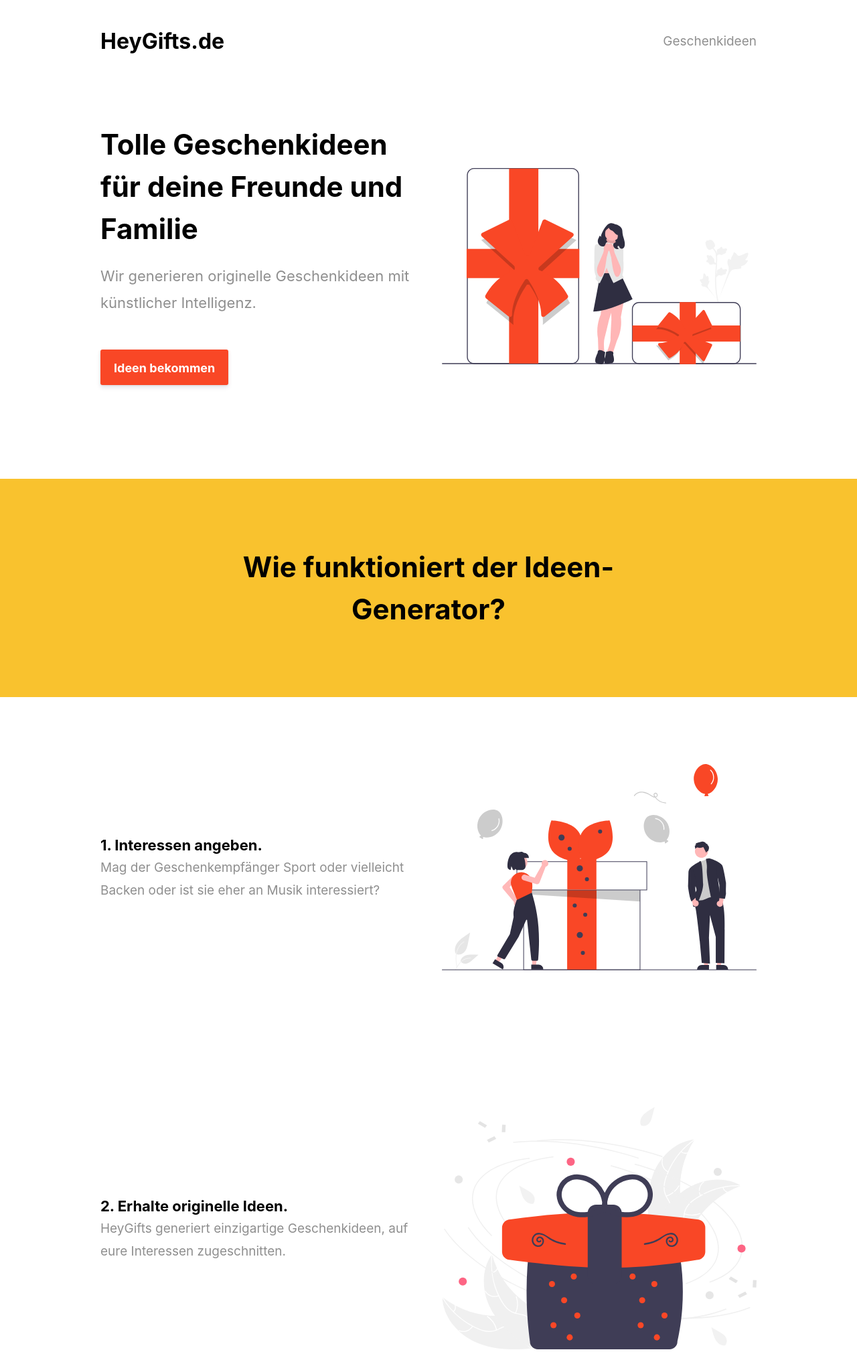
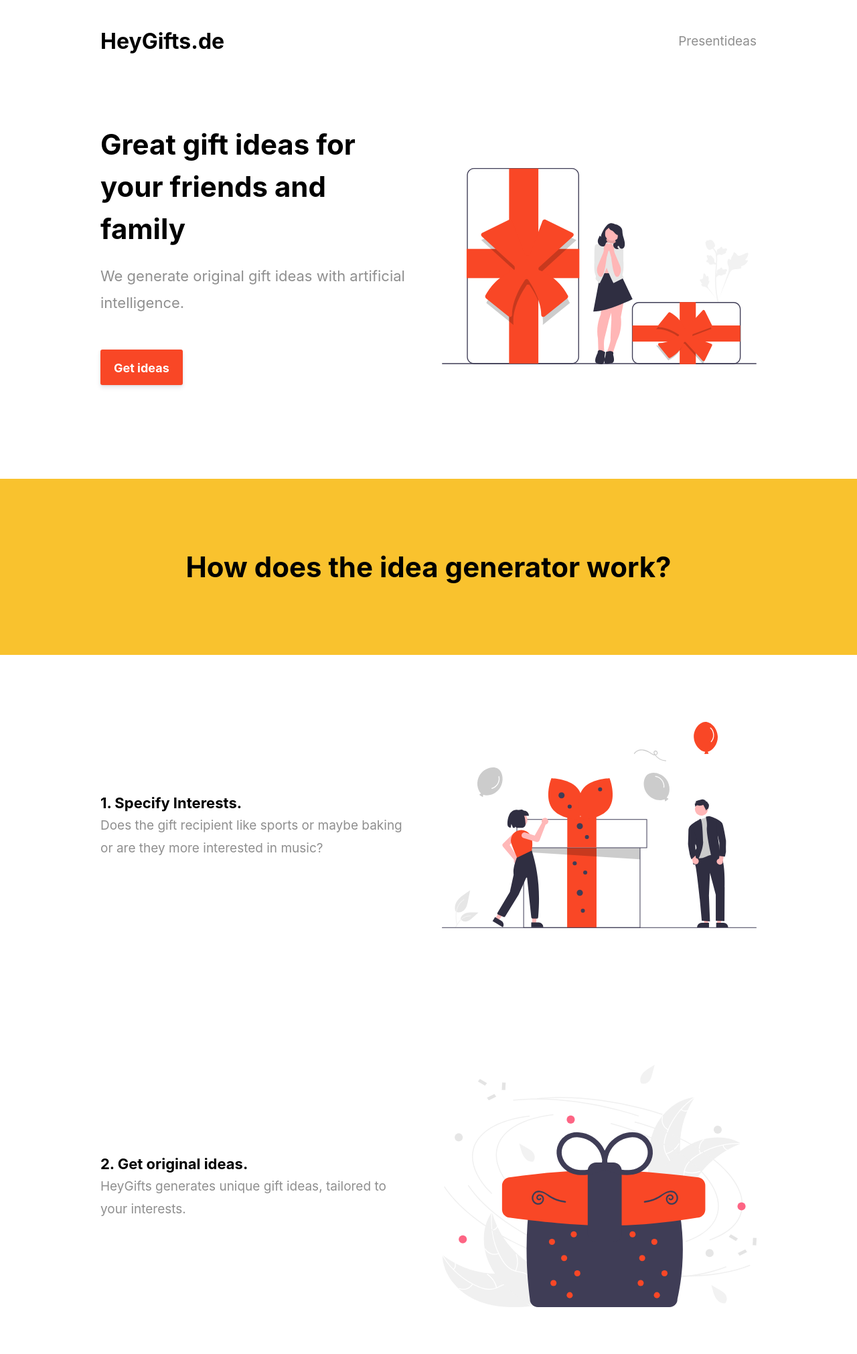
Before and after one commit to finnstue/heygifts, a plain HTML site: page index.html in a window 1280 px wide. Shown: the top 2022 px of the page at 67% size. Drawn offline with Linux system fonts and the light colour scheme.

Commit message:
to english

```diff
--- a/index.html
+++ b/index.html
@@ -144,7 +144,7 @@
         <div class="container-lrg">
           <div class="flex col-12 spread">
             <a href="/" class="logo primary-color logo">HeyGifts.de</a>
-            <a href="https://app.heygifts.de" class="nav-link secondary-color">Geschenkideen</a>
+            <a href="https://app.heygifts.de" class="nav-link secondary-color">Presentideas</a>
             </nav>
           </div>
         </div>
@@ -152,11 +152,11 @@
       <section class="section">
         <div class="container-lrg flex mobile-text-center">
           <div class="flex flex-column col-6 center-vertical mb40">
-            <h1 class="heading primary-color">Tolle Geschenkideen für deine Freunde und Familie</h1>
-            <h2 class="subheading secondary-color mt20">Wir generieren originelle Geschenkideen mit künstlicher Intelligenz.</h2>
+            <h1 class="heading primary-color">Great gift ideas for your friends and family</h1>
+            <h2 class="subheading secondary-color mt20">We generate original gift ideas with artificial intelligence.</h2>
             <div class="mt40">
               <a href="https://app.heygifts.de" class="button mobile-text-center mt10 buttonred mobile-text-center">
-                <span>Ideen bekommen</span>
+                <span>Get ideas</span>
               </a>
             </div>
           </div>
@@ -173,15 +173,15 @@
     <section id="feature-1" class="section yellow">
       <div class="container">
         <div class="col-12 text-center flex flex-column center-horizontal">
-          <h3 class="heading yellow">Wie funktioniert der Ideen-Generator?</h3>
+          <h3 class="heading yellow">How does the idea generator work?</h3>
         </div>
       </div>
     </section>
     <section id="feature-2" class="section blue-white">
       <div class="container-lrg flex">
         <div class="flex col-6 flex-column center-vertical">
-          <h3 class="bold primary-color">1. Interessen angeben.</h3>
-          <p class="paragraph secondary-color">Mag der Geschenkempfänger Sport oder vielleicht Backen oder ist sie eher an Musik interessiert?</p>
+          <h3 class="bold primary-color">1. Specify Interests.</h3>
+          <p class="paragraph secondary-color">Does the gift recipient like sports or maybe baking or are they more interested in music?</p>
         </div>
         <div class="col-6 flex center-horizontal center-vertical">
           <div class="launchaco-builder-hoverable">
@@ -195,8 +195,8 @@
     <section id="feature-3" class="section blue-white">
       <div class="container-lrg flex">
         <div class="flex col-6 flex-column center-vertical">
-          <h3 class="bold primary-color">2. Erhalte originelle Ideen.</h3>
-          <p class="paragraph secondary-color">HeyGifts generiert einzigartige Geschenkideen, auf eure Interessen zugeschnitten.</p>
+          <h3 class="bold primary-color">2. Get original ideas.</h3>
+          <p class="paragraph secondary-color">HeyGifts generates unique gift ideas, tailored to your interests.</p>
         </div>
         <div class="col-6 flex center-horizontal center-vertical">
           <div class="launchaco-builder-hoverable">
@@ -210,8 +210,8 @@
     <section id="feature-4" class="section blue-white">
       <div class="container-lrg flex">
         <div class="flex col-6 flex-column center-vertical">
-          <h3 class="bold primary-color">3. Auf Amazon ansehen.</h3>
-          <p class="paragraph secondary-color">Sieh dir die Geschenke im Detail auf Amazon an.</p>
+          <h3 class="bold primary-color">3. View on Amazon.</h3>
+          <p class="paragraph secondary-color">See the gifts in detail on Amazon.</p>
         </div>
         <div class="col-6 flex center-horizontal center-vertical">
           <div class="launchaco-builder-hoverable">
@@ -225,8 +225,8 @@
     <section id="feature-5" class="section blue-white">
       <div class="container-lrg flex">
         <div class="flex col-6 flex-column center-vertical">
-          <h3 class="bold primary-color">4. Geschenke kaufen.</h3>
-          <p class="paragraph secondary-color">Und sich entspannt auf Weihnachten freuen.</p>
+          <h3 class="bold primary-color">4. Buy Presents.</h3>
+          <p class="paragraph secondary-color">And look forward to Christmas.</p>
         </div>
         <div class="col-6 flex center-horizontal center-vertical">
           <div class="launchaco-builder-hoverable">
@@ -240,18 +240,18 @@
     <section class="section yellow">
       <div class="container text-center">
         <div class="col-12">
-          <h4 class="heading primary-color">Mit HeyGifts findest du die perfekten Geschenkideen</h4>
-          <p class="paragraph mt20 secondary-color">Jetzt Geschenkideen sammeln und Weihnachten genießen</p>
+          <h4 class="heading primary-color">With HeyGifts you will find the perfect gift ideas</h4>
+          <p class="paragraph mt20 secondary-color">Get gift ideas now and enjoy Christmas</p>
           <div class="mt20">
             <a href="https://app.heygifts.de" class="button mobile-text-center mt10 buttonwhite">
-              <span>Ideen bekommen</span>
+              <span>Get Ideas</span>
             </a>
           </div>
         </div>
       </div>
     </section>
     <footer id="footer-14" class="section text-center gray-flat">
-      <p class="nav-link secondary-color">Dieser Beitrag enthält Affiliate-Links – Bitte lies unseren Disclaimer im Impressum.</p>
+      <p class="nav-link secondary-color">This post contains affiliate links - please read our disclaimer in the imprint.</p>
       <div class="container col-12">
         <nav class="mb50">
           <a href="/impressum.html" class="nav-link secondary-color">Impressum</a>
@@ -259,7 +259,7 @@
         </nav>
         <div class="mt50">
           <span class="span secondary-color">©</span>
-          <span class="span secondary-color">Copyright 2022 HeyGifts.de - Alle Rechte vorbehalten.</span>
+          <span class="span secondary-color">Copyright 2022 HeyGifts.de - All rights reserved.</span>
         </div>
       </div>
     </footer>
```
